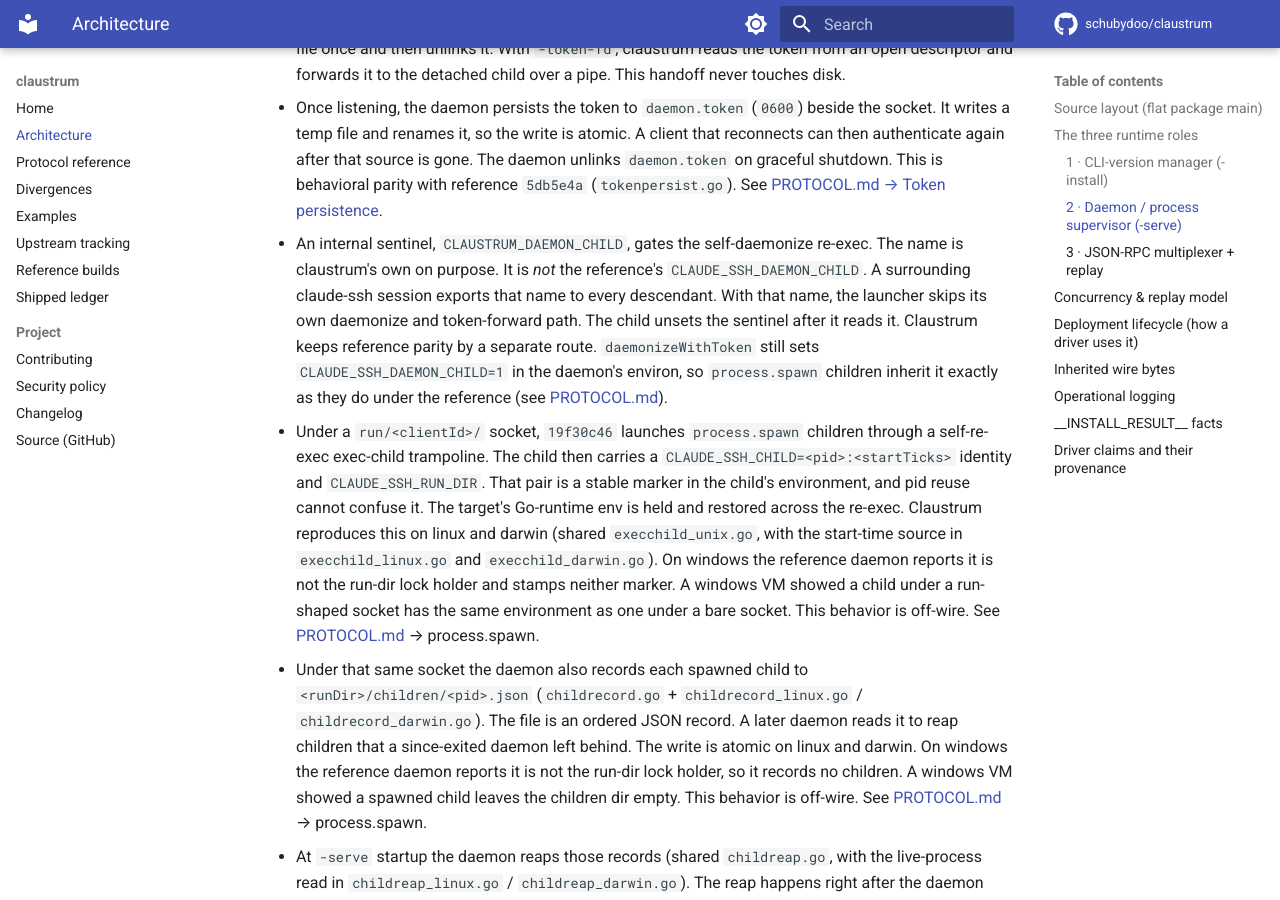
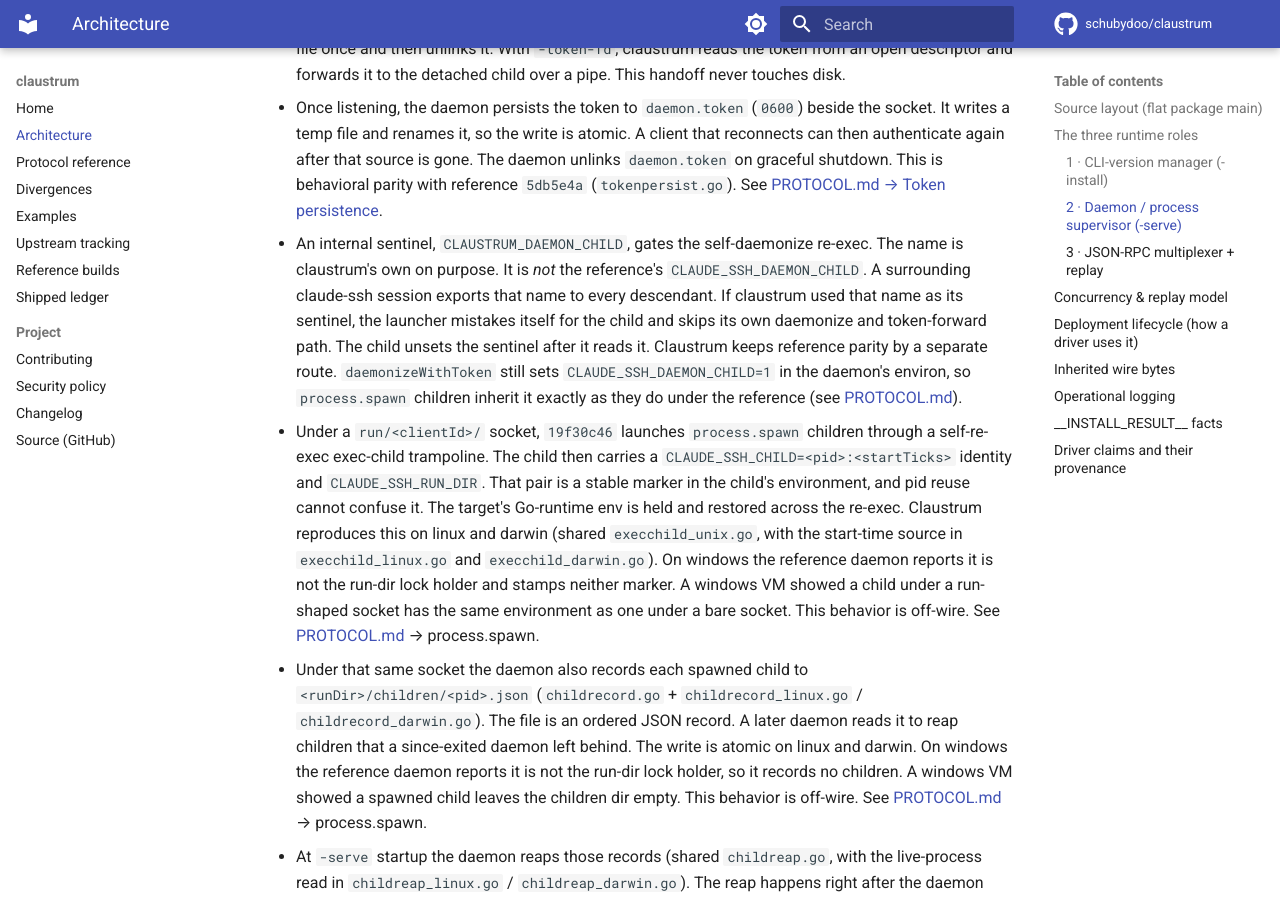
Before and after one commit to schubydoo/claustrum, an MkDocs documentation site: the page built from docs/ARCHITECTURE.md, in a window 1280 px wide and 900 px high, scrolled down 2197 px. Built offline with MkDocs 1.6.1 and Material for MkDocs 9.7.7, drawn with Linux system fonts in a browser that asks for light colours; comment, search, counter and statistics services are not loaded.

Commit message:
docs: apply the claim-verifier findings on the internals rewrite
The CLAUDE_SSH_DAEMON_CHILD sentence is a conditional again: claustrum
does not use that name as its sentinel. The U+FFFD paragraph names the
build pinned today and the go1.25.14 stamp read from its binary, so the
revisit trigger below it keeps its premise. The reference's
worktree_remove steps are listed without an order the tree does not
record, the stdin offset contract is "new" rather than "changed", and
the 7cbfa471 rename keeps the EEXIST-clear as a detail.

Co-Authored-By: Claude Fable 5.1 <noreply@anthropic.com>

```diff
--- a/docs/ARCHITECTURE.md
+++ b/docs/ARCHITECTURE.md
@@ -81,8 +81,9 @@ children it spawns.
 - An internal sentinel, `CLAUSTRUM_DAEMON_CHILD`, gates the self-daemonize
   re-exec. The name is claustrum's own on purpose. It is *not* the reference's
   `CLAUDE_SSH_DAEMON_CHILD`. A surrounding claude-ssh session exports that name
-  to every descendant. With that name, the launcher skips its own daemonize and
-  token-forward path. The child unsets the sentinel after it reads it.
+  to every descendant. If claustrum used that name as its sentinel, the launcher
+  mistakes itself for the child and skips its own daemonize and token-forward
+  path. The child unsets the sentinel after it reads it.
   Claustrum keeps reference parity by a separate route. `daemonizeWithToken`
   still sets `CLAUDE_SSH_DAEMON_CHILD=1` in the daemon's environ, so
   `process.spawn` children inherit it exactly as they do under the reference (see
```
Also changed, not shown: docs/REFERENCE-BUILDS.md (+4 -4 lines), docs/UPSTREAM-TRACKING.md (+3 -1 lines).
